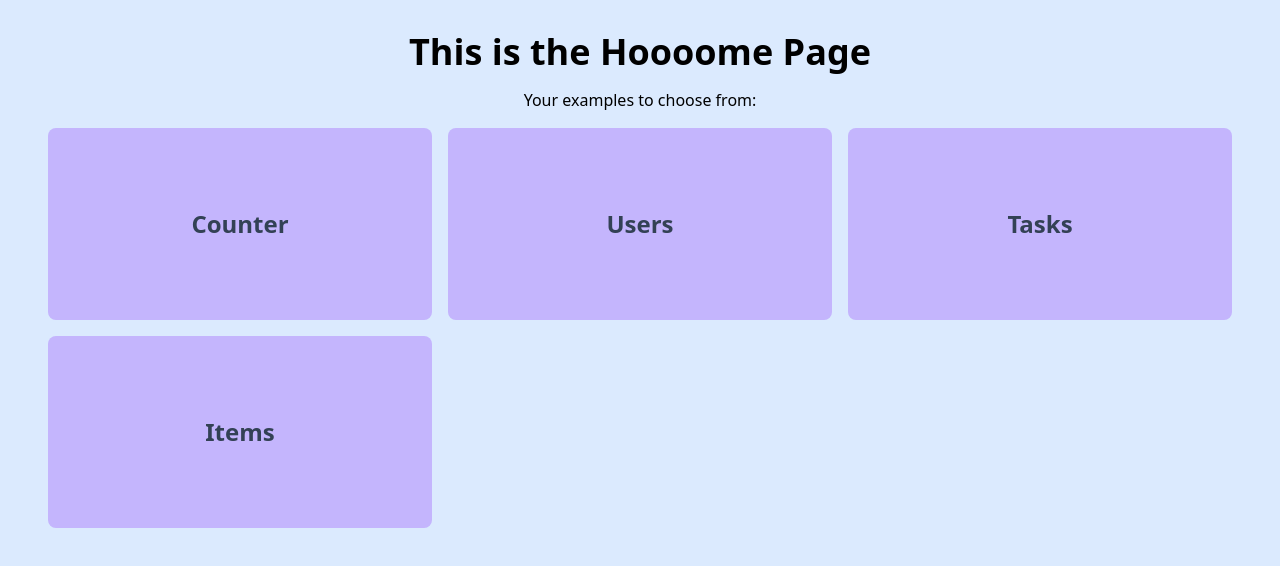
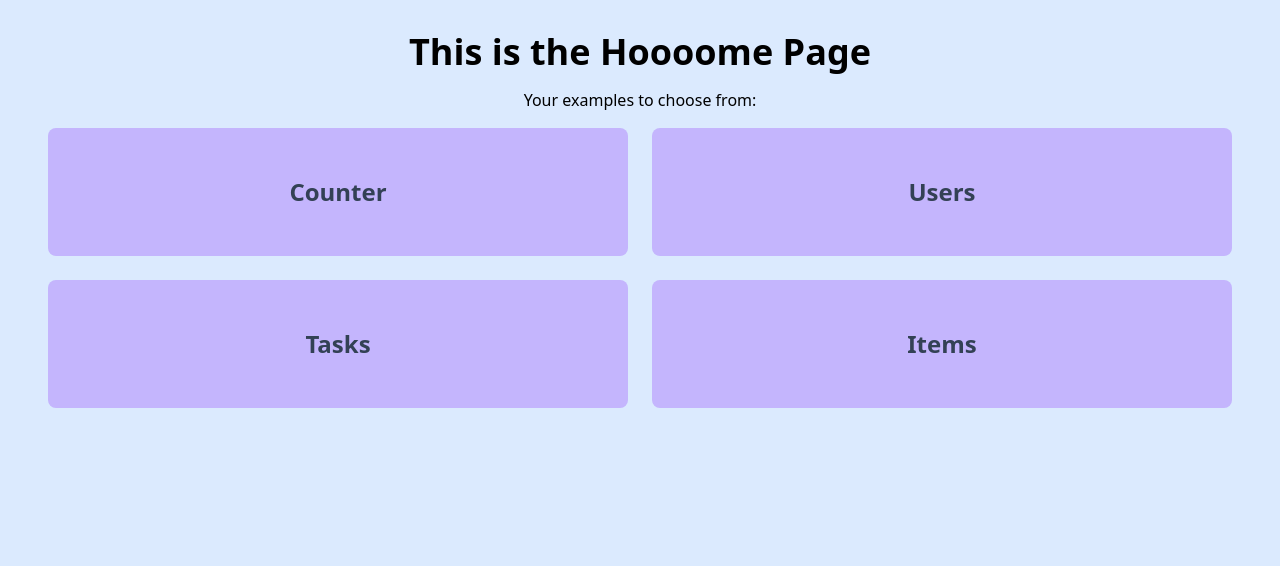
Before and after one commit to waleedbinalim/redux-toolkit-practice, a React (Vite) app: page / in a window 1280 px wide. Shown: the top 566 px of the page. Built offline with nearby package versions, Linux system fonts and the light colour scheme; what @ngneat/falso, miragejs would draw is missing.

Commit message:
chore: refinement

```diff
--- a/src/pages/home-page.tsx
+++ b/src/pages/home-page.tsx
@@ -14,7 +14,7 @@ const HomePage: React.FC = () => {
       <div className="px-12">
         <p className="text-center my-4">Your examples to choose from:</p>
 
-        <div className="grid grid-cols-2 md:grid-cols-3 gap-4">
+        <div className="grid grid-cols-1 md:grid-cols-2 gap-6">
           {appNav.map((item, i) => {
             const { name, path } = item;
             if (path === appRoutes.home) return;
@@ -23,7 +23,7 @@ const HomePage: React.FC = () => {
               <div
                 key={path}
                 onClick={() => navigate(path)}
-                className="grid place-content-center h-48 bg-violet-300 rounded-lg cursor-pointer hover:scale-105"
+                className="grid place-content-center h-32  bg-violet-300 rounded-lg cursor-pointer hover:scale-105"
               >
                 <p className="text-2xl font-bold text-slate-700">{name}</p>
               </div>
```
